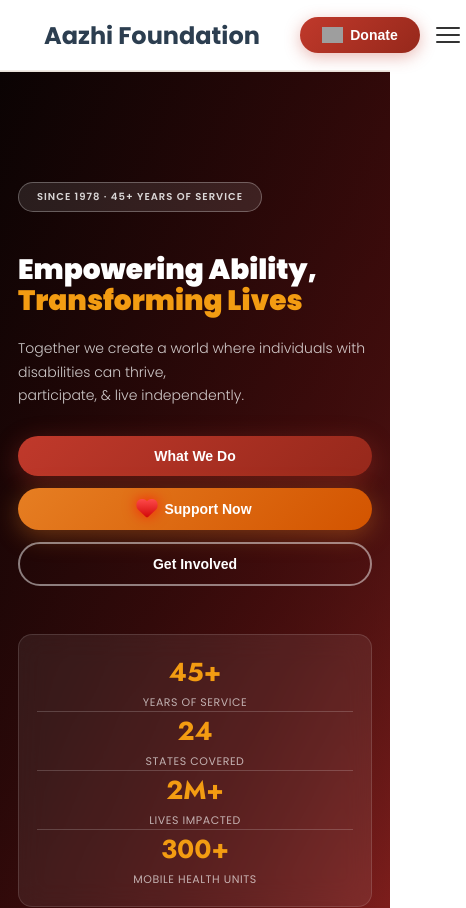
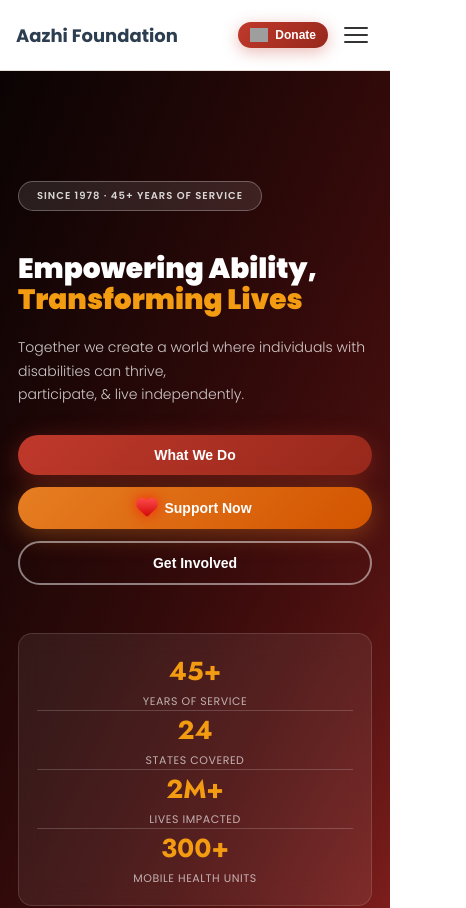
Before and after one commit to Aravindh0598/aazhi_website, an Angular app: page / in a window 390 px wide. Shown: the top 908 px of the page, 466 px wide, since content can reach past the window. Built offline with nearby package versions, Linux system fonts and the light colour scheme; grey boxes are pictures that could not be loaded.

Commit message:
minor changes

```diff
--- a/src/app/layout/footer/footer.component.css
+++ b/src/app/layout/footer/footer.component.css
@@ -190,9 +190,28 @@
 .footer-bottom {
   border-top: 1px solid rgba(255,255,255,0.07);
   padding: 18px 24px;
-  text-align: center;
 }
-.footer-bottom p { font-size: 13px; color: rgba(255,255,255,0.35); }
+.footer-bottom .bottom-container {
+  display: flex;
+  justify-content: space-between;
+  align-items: center;
+  flex-wrap: wrap;
+  gap: 12px;
+}
+.footer-bottom p {
+  font-size: 13px;
+  color: rgba(255,255,255,0.35);
+  margin: 0;
+}
+.developed-by a {
+  color: #c0392b;
+  font-weight: 600;
+  text-decoration: none;
+  transition: color 0.2s;
+}
+.developed-by a:hover {
+  color: #f39c12;
+}
 
 /* Responsive */
 @media (max-width: 1100px) {
@@ -202,6 +221,7 @@
 @media (max-width: 640px) {
   .footer-grid { grid-template-columns: 1fr 1fr; }
   .nl-form input { min-width: 200px; }
+  .footer-bottom .bottom-container { justify-content: center; text-align: center; }
 }
 @media (max-width: 420px) {
   .footer-grid { grid-template-columns: 1fr; }
--- a/src/app/layout/footer/footer.component.html
+++ b/src/app/layout/footer/footer.component.html
@@ -161,8 +161,9 @@
   </div>
 
   <div class="footer-bottom">
-    <div class="footer-container">
-      <p>© {{ currentYear }} HelpAge India. All Rights Reserved.</p>
+    <div class="footer-container bottom-container">
+      <p>© {{ currentYear }} AAZHI Foundation. All Rights Reserved.</p>
+      <p class="developed-by">Developed by <a href="#" target="_blank" rel="noopener noreferrer">Sova Technologies</a></p>
     </div>
   </div>
 </footer>
--- a/src/app/layout/header/header.component.css
+++ b/src/app/layout/header/header.component.css
@@ -159,6 +159,7 @@
   align-items: center;
   gap: 10px;
   flex-shrink: 0;
+  margin-left: auto;
 }
 .btn-donate {
   display: flex;
@@ -212,14 +213,19 @@
 /* Mobile Nav */
 .mobile-nav {
   display: none;
+  position: absolute;
+  top: 100%;
+  left: 0;
+  width: 100%;
   background: #fff;
-  border-top: 1px solid #f0ebe5;
+  box-shadow: 0 16px 40px rgba(0, 0, 0, 0.1);
   max-height: 0;
   overflow: hidden;
   transition: max-height 0.35s ease;
+  z-index: 998;
 }
 .mobile-nav.open {
-  max-height: 100vh;
+  max-height: calc(100vh - 70px);
   overflow-y: auto;
 }
 .mobile-nav ul {
@@ -261,10 +267,45 @@
   border: none;
   box-shadow: 0 4px 16px rgba(192, 57, 43, 0.35);
 }
+.menu-icon {
+  margin-right: 6px;
+  color: #c0392b;
+  font-size: 1.1em;
+}
+.mobile-donate-btn .menu-icon {
+  color: #fff;
+}
 
 /* Responsive */
 @media (max-width: 1024px) {
+  .header-inner {
+    padding: 0 20px;
+    gap: 15px;
+  }
+  .logo-text {
+    font-size: 20px;
+  }
+  .btn-donate {
+    padding: 8px 16px;
+    font-size: 13px;
+  }
   .desktop-nav { display: none; }
   .mobile-toggle { display: flex; }
   .mobile-nav { display: block; }
 }
+@media (max-width: 480px) {
+  .header-inner {
+    padding: 0 16px;
+    gap: 10px;
+  }
+  .logo-text {
+    font-size: 18px;
+  }
+  .btn-donate {
+    padding: 6px 12px;
+    font-size: 12px;
+  }
+  .btn-donate img {
+    height: 14px;
+  }
+}
--- a/src/app/layout/header/header.component.html
+++ b/src/app/layout/header/header.component.html
@@ -122,23 +122,23 @@
   <!-- Mobile Menu -->
   <nav class="mobile-nav" [class.open]="mobileMenuOpen" aria-label="Mobile Navigation">
     <ul>
-      <li><a routerLink="/home" (click)="closeMobile()">🏠 Home</a></li>
-      <li><a routerLink="/about-us" (click)="closeMobile()">ℹ️ About Us</a></li>
-      <li class="mobile-section-label">📣 Take Action</li>
+      <li><a routerLink="/home" (click)="closeMobile()"><i class="fa-solid fa-house fa-fw menu-icon"></i> Home</a></li>
+      <li><a routerLink="/about-us" (click)="closeMobile()"><i class="fa-solid fa-circle-info fa-fw menu-icon"></i> About Us</a></li>
+      <li class="mobile-section-label"><i class="fa-solid fa-bullhorn fa-fw menu-icon"></i> Take Action</li>
       <li class="indent"><a routerLink="/advantage-60" (click)="closeMobile()">AdvantAge 60</a></li>
       <li class="indent"><a routerLink="/walk-in-my-shoes" (click)="closeMobile()">Walk In My Shoes</a></li>
       <li class="indent"><a routerLink="/disaster-relief" (click)="closeMobile()">Flood Relief 2025</a></li>
       <li class="indent"><a routerLink="/partners" (click)="closeMobile()">Partners</a></li>
-      <li class="mobile-section-label">💼 Our Work</li>
+      <li class="mobile-section-label"><i class="fa-solid fa-briefcase fa-fw menu-icon"></i> Our Work</li>
       <li class="indent"><a routerLink="/our-work/healthcare" (click)="closeMobile()">Healthcare</a></li>
       <li class="indent"><a routerLink="/our-work/agecare" (click)="closeMobile()">Agecare</a></li>
       <li class="indent"><a routerLink="/our-work/livelihoods" (click)="closeMobile()">Livelihoods &amp; Emergencies</a></li>
       <li class="indent"><a routerLink="/our-work/advocacy" (click)="closeMobile()">Awareness &amp; Advocacy</a></li>
-      <li><a routerLink="/impact-stories" (click)="closeMobile()">⭐ Impact Stories</a></li>
-      <li><a routerLink="/get-involved" (click)="closeMobile()">🤝 Get Involved</a></li>
-      <li><a routerLink="/blog" (click)="closeMobile()">📝 Blog</a></li>
-      <li><a routerLink="/contact" (click)="closeMobile()">📞 Contact</a></li>
-      <li class="mobile-donate-li"><a routerLink="/donate" class="mobile-donate-btn" (click)="closeMobile()">❤️ Donate Now</a></li>
+      <li><a routerLink="/impact-stories" (click)="closeMobile()"><i class="fa-solid fa-star fa-fw menu-icon"></i> Impact Stories</a></li>
+      <li><a routerLink="/get-involved" (click)="closeMobile()"><i class="fa-solid fa-handshake-angle fa-fw menu-icon"></i> Get Involved</a></li>
+      <li><a routerLink="/blog" (click)="closeMobile()"><i class="fa-solid fa-pen-to-square fa-fw menu-icon"></i> Blog</a></li>
+      <li><a routerLink="/contact" (click)="closeMobile()"><i class="fa-solid fa-phone fa-fw menu-icon"></i> Contact</a></li>
+      <li class="mobile-donate-li"><a routerLink="/donate" class="mobile-donate-btn" (click)="closeMobile()"><i class="fa-solid fa-heart fa-fw menu-icon"></i> Donate Now</a></li>
     </ul>
   </nav>
 </header>
```
